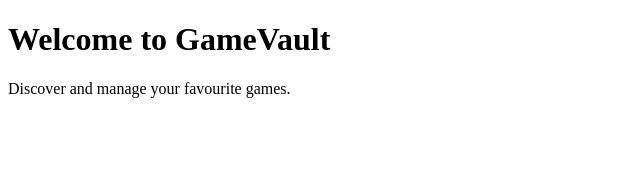
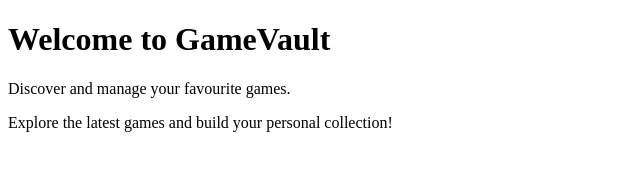
Before and after one commit to sravani5758/GameVault, a plain HTML site: page index.html in a window 1280 px wide. Shown: the whole page, without its empty margins (0-640 px from the left). Drawn offline with Linux system fonts and the light colour scheme.

Commit message:
Update home page content

```diff
--- a/index.html
+++ b/index.html
@@ -7,5 +7,6 @@
 <body>
     <h1>Welcome to GameVault</h1>
     <p>Discover and manage your favourite games.</p>
+    <p>Explore the latest games and build your personal collection!</p>
 </body>
 </html>
```
